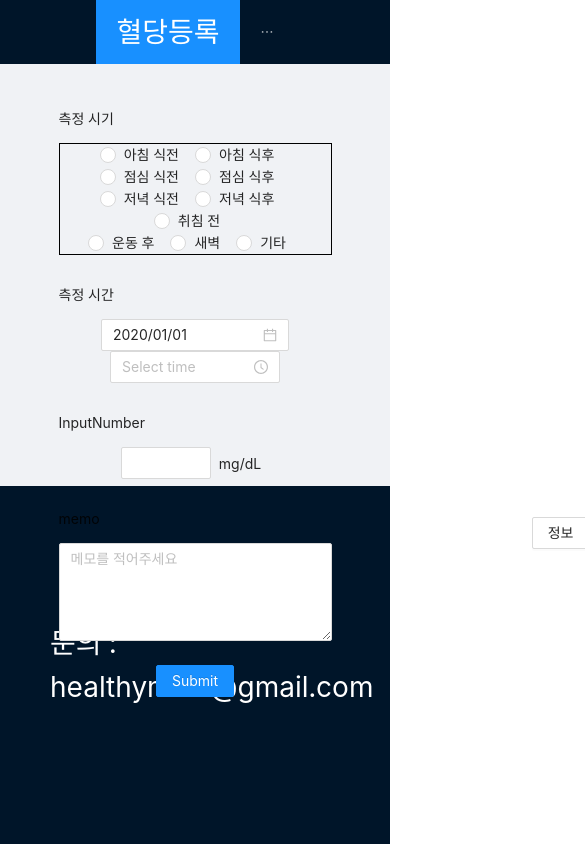
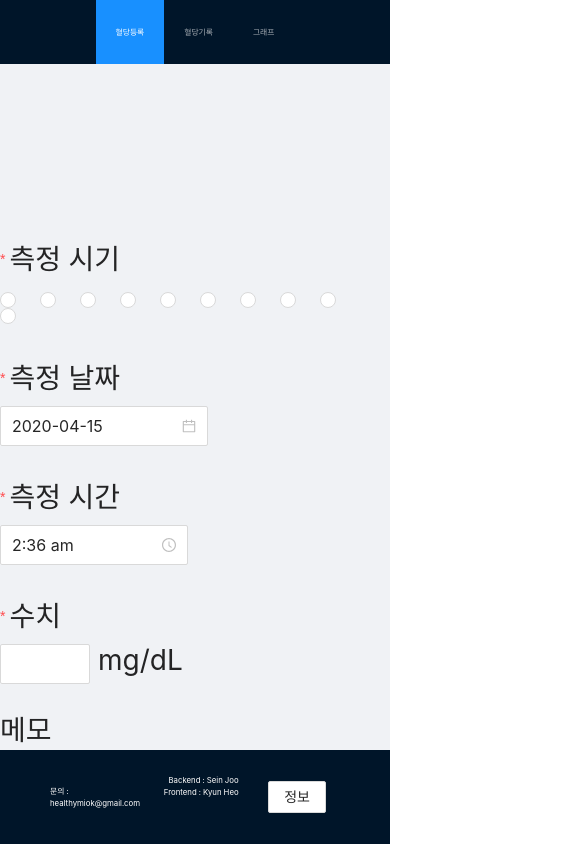
Before and after one commit to SeKyun/healthy-miok, a React (Create React App) app in the folder frontend/: page /bloodSugar in a window 390 px wide. Shown: the whole page, 585 px wide, since content can reach past the window. Built offline with nearby package versions, Linux system fonts and the light colour scheme.

Commit message:
feat: 반응형 웹 메인페이지 추가

```diff
--- a/frontend/src/components/organisms/Footer/Footers.scss
+++ b/frontend/src/components/organisms/Footer/Footers.scss
@@ -3,7 +3,7 @@
   display: flex;
   flex-direction: row;
   align-items: center;
-  font-size: 2em;
+  font-size: 2vw;
   & > .question {
     flex: 1;
   }
--- a/frontend/src/components/organisms/Whoareyou.js
+++ b/frontend/src/components/organisms/Whoareyou.js
@@ -2,11 +2,11 @@ import React from 'react';
 import 'antd/dist/antd.css';
 import { Input } from 'antd';
 import history from '../pages/history';
-
+import './Whoareyou.scss';
 const Whoareyou = () => {
   const { Search } = Input;
   return (
-    <div>
+    <div className="Whoareyou">
       <div className="title">이름이 어떻게 되세요?</div>
       <div className="yesno">
         <Search
--- /dev/null
+++ b/frontend/src/components/organisms/Whoareyou.scss
@@ -0,0 +1,10 @@
+.Whoareyou {
+  display: flex;
+  justify-content: center;
+  flex-direction: column;
+  height: 100%;
+  margin: 0 30%;
+  text-align: center;
+  font-size: 4vw;
+  color: white;
+}
--- a/frontend/src/components/organisms/header/Antmenu.scss
+++ b/frontend/src/components/organisms/header/Antmenu.scss
@@ -4,7 +4,7 @@
       display: flex;
       justify-content: center;
       .ant-menu-item {
-        font-size: 2em;
+        font-size: 2vw;
       }
     }
   }
--- a/frontend/src/components/organisms/home/Home.js
+++ b/frontend/src/components/organisms/home/Home.js
@@ -5,15 +5,15 @@ import history from '../../pages/history';
 const Home = () => {
   return (
     <div className="Home">
-      <div>
       <Button
         onClick={() => {
           history.push('/bloodSugar');
         }}
       >
         혈당
-          <img src="/images/diabetes.png" alt="diabetes" />
+        {/* <img src="/images/diabetes.png" alt="diabetes" /> */}
       </Button>
+
       <Button
         onClick={() => {
           history.push('/bloodPressure');
@@ -28,8 +28,7 @@ const Home = () => {
       >
         체중
       </Button>
-      </div>
-      <div>
+
       <Button
         onClick={() => {
           history.push('/insulin');
@@ -51,8 +50,7 @@ const Home = () => {
       >
         운동
       </Button>
-      </div>
-      <div>
+
       <Button
         onClick={() => {
           history.push('/foods');
@@ -75,7 +73,6 @@ const Home = () => {
         오늘의 일
       </Button>
     </div>
-    </div>
   );
 };
 
--- a/frontend/src/components/organisms/home/Home.scss
+++ b/frontend/src/components/organisms/home/Home.scss
@@ -1,27 +1,18 @@
 .Home {
+  position: relative;
+  width: 100%;
   height: 100%;
-  display: flex;
-  flex-direction: column;
-  margin: 0 12em;
-  div {
-    flex: 1;
-    display: flex;
-    flex-direction: row;
-
   button {
+    display: inline-block;
     border-radius: 1em;
-      font-size: 3em;
-      flex: 1;
-      display: flex;
-      flex-direction: column;
+    font-size: 2vw;
     align-items: center;
-      height: 80%;
-      margin: 0.5em;
-
+    width: 27.3333%;
+    height: 26%;
+    margin: 1.5% 3%;
     img {
       width: 4em;
       height: 4em;
     }
   }
 }
-}
--- a/frontend/src/components/organisms/home/bloodSugar/enroll/enroll.js
+++ b/frontend/src/components/organisms/home/bloodSugar/enroll/enroll.js
@@ -12,51 +12,68 @@ import moment from 'moment';
 import './enroll.scss';
 const Enroll = () => {
   const dateFormat = 'YYYY/MM/DD';
-
   return (
     <div className="enroll">
-      <Form>
-        <Form.Item name="radio-group" label="측정 시기">
+      <Form
+        size="large"
+        labelCol={{
+          span: 6,
+        }}
+        wrapperCol={{
+          span: 16,
+        }}
+      >
+        <Form.Item
+          name="radio-group"
+          label="측정 시기"
+          rules={[{ required: true, message: '측정 시기를 선택해주세요' }]}
+        >
           <Radio.Group>
-            <div>
             <Radio value="a">아침 식전</Radio>
             <Radio value="b">아침 식후</Radio>
-            </div>
-            <div>
             <Radio value="c">점심 식전</Radio>
             <Radio value="d">점심 식후</Radio>
-            </div>
-            <div>
             <Radio value="e">저녁 식전</Radio>
             <Radio value="f">저녁 식후</Radio>
             <Radio value="g">취침 전</Radio>
-            </div>
-            <div>
             <Radio value="h">운동 후</Radio>
             <Radio value="i">새벽</Radio>
             <Radio value="j">기타</Radio>
-            </div>
           </Radio.Group>
         </Form.Item>
-        <Form.Item name="Day" label="측정 시간">
-          <DatePicker
-            defaultValue={moment('2020/01/01', dateFormat)}
-            format={dateFormat}
-          />
-          <TimePicker use12Hours format="h:mm a" />
+        <Form.Item
+          name="Day"
+          label="측정 날짜"
+          rules={[{ required: true, message: '측정 날짜를 선택해주세요' }]}
+        >
+          <DatePicker defaultValue={moment(new Date(), dateFormat)} />
         </Form.Item>
-        <Form.Item label="InputNumber">
-          <Form.Item name="input-number" noStyle>
+        <Form.Item
+          name="time"
+          label="측정 시간"
+          rules={[{ required: true, message: '측정 시간을 선택해주세요' }]}
+        >
+          <TimePicker use12Hours format="h:mm a" defaultValue={moment()}/>
+        </Form.Item>
+        <Form.Item
+          name="input-number"
+          label="수치"
+          rules={[{ required: true, message: '수치를 입력해주세요' }]}
+        >
           <InputNumber min={0} max={800} />
-          </Form.Item>
           <span className="ant-form-text">mg/dL</span>
         </Form.Item>
-        <Form.Item name="memo" label="memo">
-          <Input.TextArea rows={4} placeholder="메모를 적어주세요" />
+        <Form.Item name="memo" label="메모">
+          <Input.TextArea
+            rows={4}
+            placeholder="쓰고 싶은 말이 있으면 적어주세요~"
+          />
         </Form.Item>
+        <Form.Item label=" " colon={false}>
           <Button type="primary" htmlType="submit">
-          Submit
+            등록
           </Button>
+        </Form.Item>
       </Form>
     </div>
   );
--- a/frontend/src/components/organisms/home/bloodSugar/enroll/enroll.scss
+++ b/frontend/src/components/organisms/home/bloodSugar/enroll/enroll.scss
@@ -1,9 +1,13 @@
 .enroll {
-  text-align: center;
-  padding: 10% 15%;
-  #radio-group {
-    padding: 1em;
-    border: 1px solid black;
-    border-radius: 1em;
+  height: 100%;
+  .ant-form {
+    margin: 12em 0;
+    .ant-form-item {
+      font-size: 2em;
+      line-height: 1em;
+      label {
+        font-size: 1em;
+      }
+    }
   }
 }
--- a/frontend/src/components/pages/Firstpage.scss
+++ b/frontend/src/components/pages/Firstpage.scss
@@ -1,19 +1,5 @@
 .FirstPage {
-  position: absolute;
-  left: 47%;
-  top: 47%;
-  margin-left: -150px;
-  margin-top: -50px;
-  text-align: center;
-  font-size: calc(20px + 2vmin);
-  color: white;
-
-  @media screen and (max-width: 768px) {
-    /* 모바일에 사용될 스트일 시트를 여기에 작성합니다. */
-    left: 53%;
-    top: 46%;
-  }
-
+  height: 100%;
   & .yesno {
     flex-direction: row;
     margin: 10px;
--- a/frontend/src/components/pages/Mainpage.scss
+++ b/frontend/src/components/pages/Mainpage.scss
@@ -1,5 +1,6 @@
 .ant-layout {
   height: 100%;
+  overflow: scroll;
   & > .ant-layout-footer {
     bottom: 0em;
     background-color: #001529;
```
Lines whose indentation alone changed are shown as unchanged.
